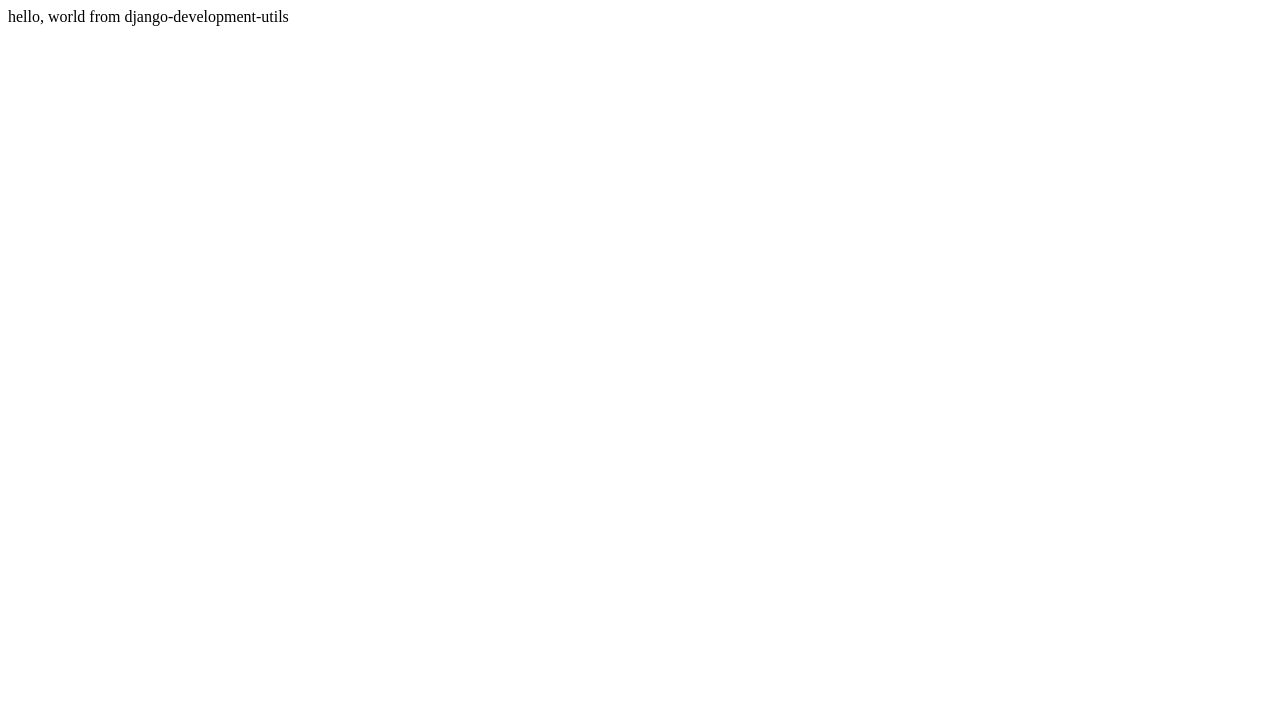
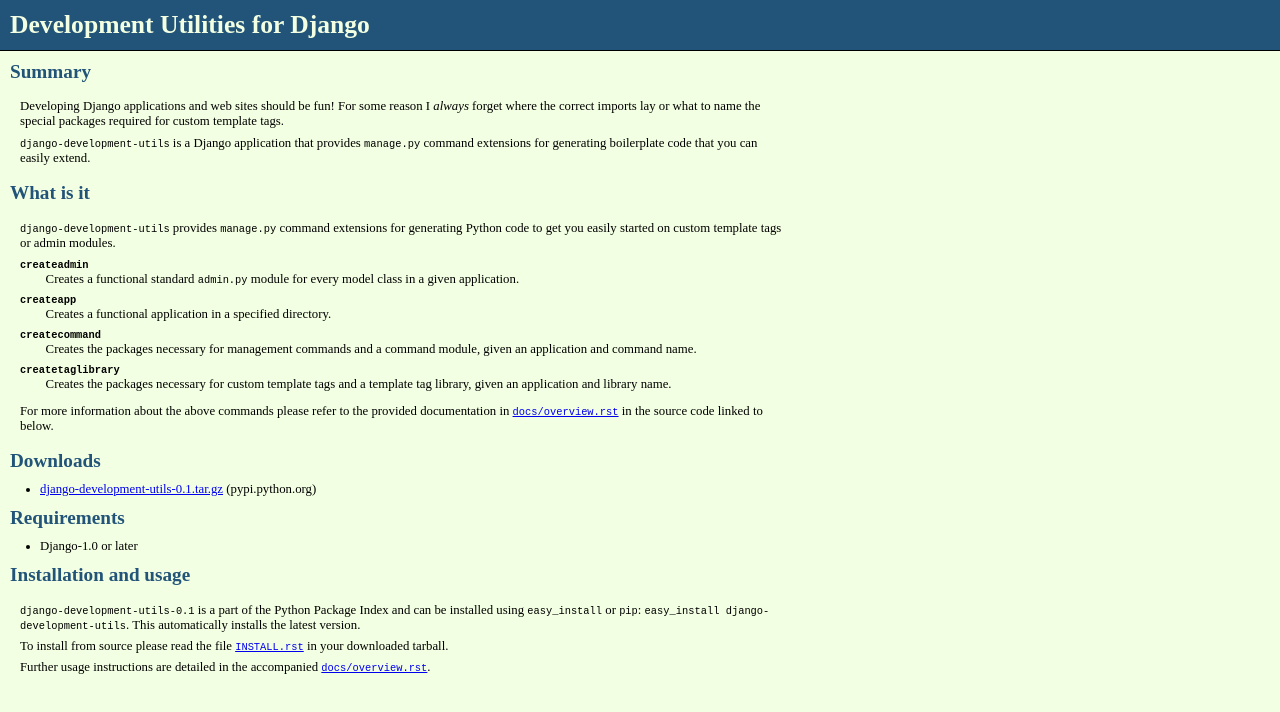
Before and after one commit to steingrd/django-development-utils, a plain HTML site: page index.html in a window 1280 px wide. Drawn offline with Linux system fonts and the light colour scheme.

Commit message:
created project page

```diff
--- a/index.html
+++ b/index.html
@@ -1 +1,107 @@
-hello, world from django-development-utils
+<!DOCTYPE html PUBLIC "-//W3C//DTD HTML 4.01//EN" "http://www.w3.org/TR/html4/strict.dtd">
+<html>
+  <meta name = "viewport" content = "width = device-width">
+  <title>Development Utilities for Django</title>
+  <style>
+    * {
+      margin: 0;
+      padding; 0;
+    }
+
+    body {
+      background-color: #f3ffe2;
+      font-size: 80%;
+      padding-bottom: 3em;
+    }
+
+    p, dl {
+      margin: 0.5em 20px;
+      width: 60em;
+    }
+
+    dt {
+      font-weight: bold;
+    }
+
+    dd {
+      padding: 0 0 0.4em 2em;
+    }
+
+    h1 {
+      background-color: #225378;
+      border-bottom: 1px #000 solid;
+      color: #f3ffe2;
+      padding: 10px;
+    }
+
+    h2 {
+      color: #225378;
+      padding: 10px;
+    }
+
+    h3 {
+      color: #225378;
+      padding: 0 10px;
+    }
+  </style>
+</head>
+<body>
+  <h1>Development Utilities for Django</h1>
+
+  <h2>Summary</h2>
+  <p>Developing Django applications and web sites should be fun! For
+  some reason I <em>always</em> forget where the correct imports lay or
+  what to name the special packages required for custom template
+  tags.</p>
+  <p><code>django-development-utils</code> is a Django application that
+  provides <code>manage.py</code> command extensions for generating boilerplate code
+  that you can easily extend.</p>
+
+  <h2>What is it</h2>
+  <p><code>django-development-utils</code>
+  provides <code>manage.py</code> command extensions for generating
+  Python code to get you easily started on custom template tags or admin
+  modules. </p>
+  <dl>
+    <dt><code>createadmin</code></dt>
+    <dd>Creates a functional standard <code>admin.py</code> module for
+      every model class in a given application.</dd>
+
+    <dt><code>createapp</code></dt>
+    <dd>Creates a functional application in a specified directory.</dd>
+
+    <dt><code>createcommand</code></dt>
+    <dd>Creates the packages necessary for management commands and a
+      command module, given an application and command name.</dd>
+
+    <dt><code>createtaglibrary</code></dt>
+    <dd>Creates the packages necessary for custom template tags and a
+      template tag library, given an application and library name.</dd>
+  </dl>
+  <p>For more information about the above commands please refer to the
+  provided documentation in <code><a href="http://github.com/steingrd/django-development-utils/tree/master/docs/overview.rst">docs/overview.rst</a></code> in the source
+  code linked to below.</p>
+
+  <h2>Downloads</h2>
+  <ul>
+    <li><a href="http://pypi.python.org/packages/source/d/django-development-utils/django-development-utils-0.1.tar.gz">django-development-utils-0.1.tar.gz</a> (pypi.python.org)</li>
+  </ul>
+
+  <h2>Requirements</h2>
+  <ul>
+    <li>Django-1.0 or later</li>
+  </ul>
+
+  <h2>Installation and usage</h2>
+  <p><code>django-development-utils-0.1</code> is a part of the Python
+    Package Index and can be installed using <code>easy_install</code>
+    or <code>pip</code>: <code>easy_install
+    django-development-utils</code>. This automatically installs the
+    latest version.</p>
+  <p>To install from source please read the
+  file <code><a href="http://github.com/steingrd/django-development-utils/tree/master/INSTALL.rst">INSTALL.rst</a></code> in your downloaded tarball.</p>
+  <p>Further usage instructions are detailed in the
+  accompanied <code><a href="http://github.com/steingrd/django-development-utils/tree/master/docs/overview.rst">docs/overview.rst</a></code>.</p>
+
+</body>
+</html>
```
